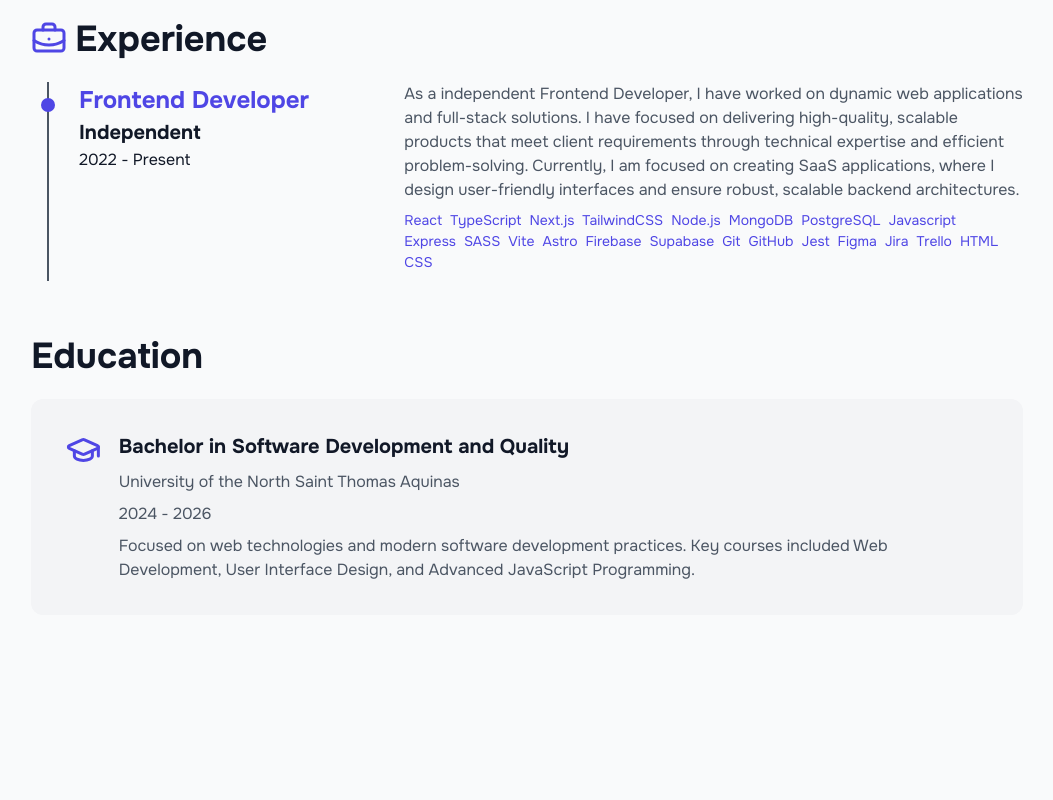
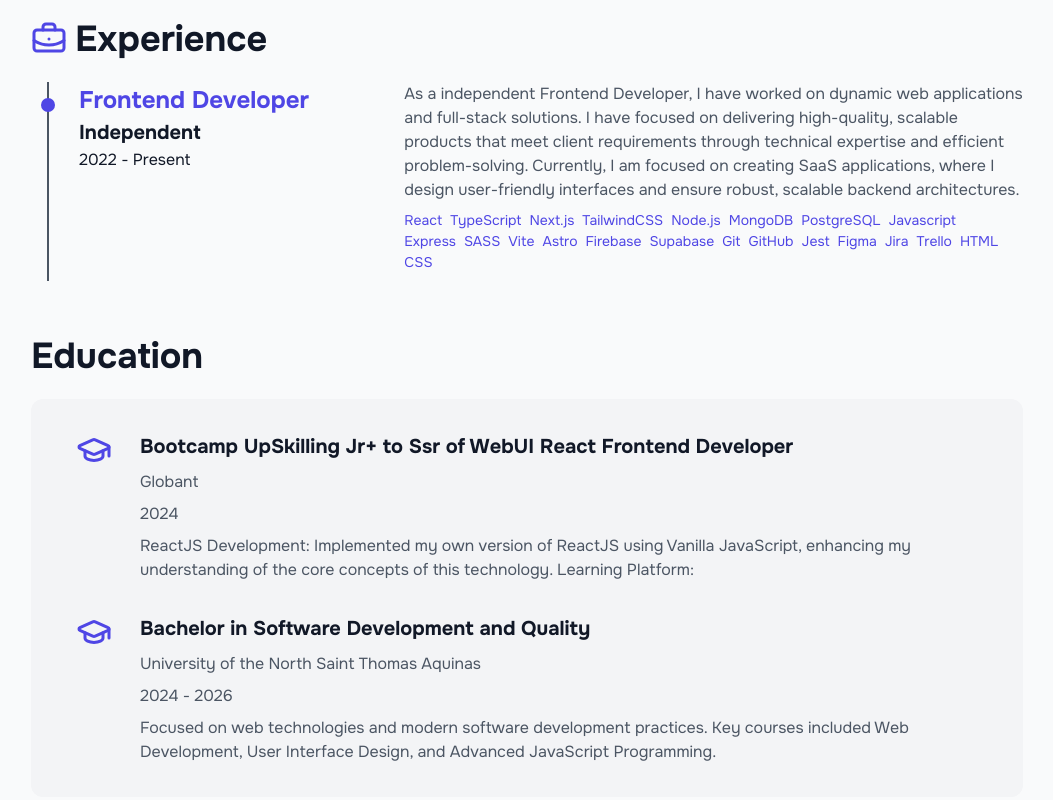
Before and after one commit to Orbitado/portfolio, a Next.js app: page / in a window 1280 px wide. Shown: the part 468-1268 px from the top of the page, without its empty margins (113-1166 px from the left). Built offline with nearby package versions, Linux system fonts and the light colour scheme.

Commit message:
layouting/education: added styles and educationList in a constant to do it more reusable

```diff
--- a/src/components/specific/EducationList.tsx
+++ b/src/components/specific/EducationList.tsx
@@ -1,25 +1,20 @@
 import { GraduationCap } from "lucide-react";
+import { educationList } from "@/constants/educationList";
 
 function EducationList() {
   return (
     <ul className="education__list">
-      <li className="education__item">
-        <GraduationCap className="education__icon" />
-        <div>
-          <h4 className="education__course">
-            Bachelor in Software Development and Quality
-          </h4>
-          <h5 className="education__institution">
-            University of the North Saint Thomas Aquinas
-          </h5>
-          <time className="education__date">2024 - 2026</time>
-          <p className="education__description">
-            Focused on web technologies and modern software development
-            practices. Key courses included Web Development, User Interface
-            Design, and Advanced JavaScript Programming.
-          </p>
-        </div>
-      </li>
+      {educationList.map((education) => (
+        <li key={education.course} className="education__item">
+          <GraduationCap className="education__icon" />
+          <div className="education__details">
+            <h4 className="education__course">{education.course}</h4>
+            <h5 className="education__institution">{education.institution}</h5>
+            <time className="education__date">{education.date}</time>
+            <p className="education__description">{education.description}</p>
+          </div>
+        </li>
+      ))}
     </ul>
   );
 }
--- /dev/null
+++ b/src/constants/educationList.ts
@@ -0,0 +1,16 @@
+export const educationList = [
+  {
+    course: "Bootcamp UpSkilling Jr+ to Ssr of WebUI React Frontend Developer",
+    institution: "Globant",
+    date: "2024",
+    description: `ReactJS Development: Implemented my own version of ReactJS using Vanilla JavaScript, enhancing my understanding of the core concepts of this technology.
+Learning Platform:`,
+  },
+  {
+    course: "Bachelor in Software Development and Quality",
+    institution: "University of the North Saint Thomas Aquinas",
+    date: "2024 - 2026",
+    description:
+      "Focused on web technologies and modern software development practices. Key courses included Web Development, User Interface Design, and Advanced JavaScript Programming.",
+  },
+];
--- a/src/scss/_education.scss
+++ b/src/scss/_education.scss
@@ -1,5 +1,8 @@
 .education {
   &__list {
+    display: flex;
+    flex-direction: column;
+    gap: map-get($spacing, xl);
     background-color: var(--bg-box);
     border: 1px solid transparent;
     border-radius: map-get($border-radius, xl);
@@ -8,14 +11,23 @@
 
   &__item {
     display: flex;
+    flex-direction: row;
+    @media screen and (max-width: map-get($breakpoints, "md")) {
+      flex-direction: column;
+    }
     align-items: flex-start;
     gap: map-get($spacing, md);
   }
 
   &__icon {
     color: var(--accent);
+    flex-shrink: 0;
     height: map-get($font-size, 4xl);
     width: map-get($font-size, 6xl);
+  }
+
+  &__details {
+    max-width: map-get($breakpoints, "lg");
   }
 
   &__course {
```
Also changed, not shown: src/app/styles.css, 1 other file (tests, documents, lock files or other folders).
